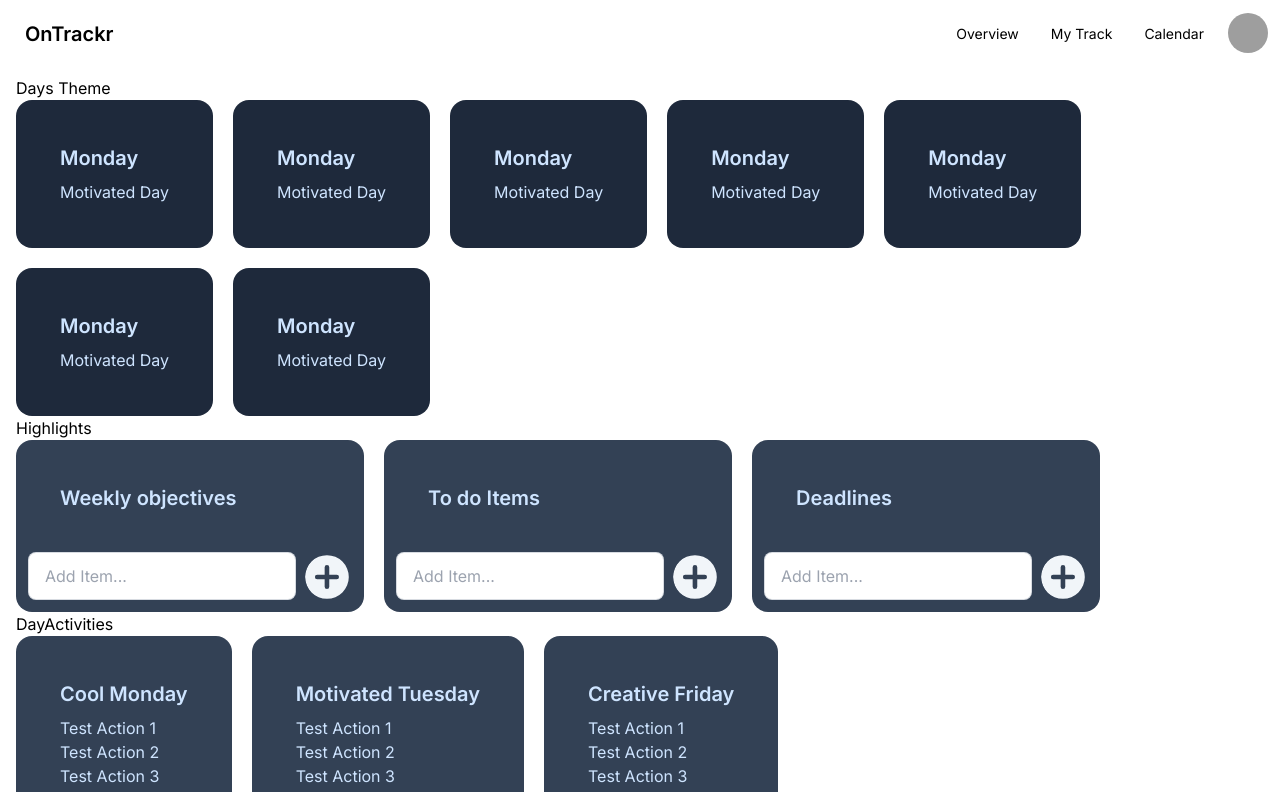
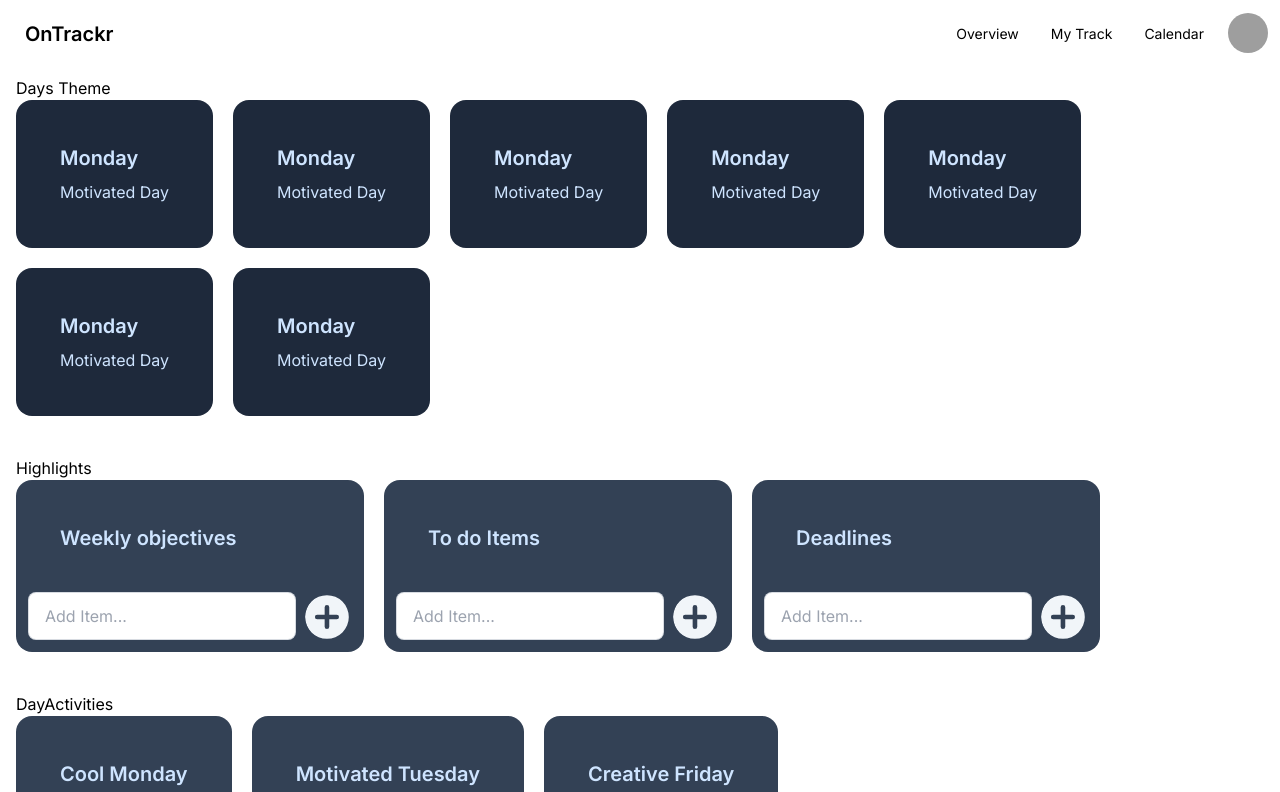
Before and after one commit to irfiacre/ontrackr, a Next.js app: page / in a window 1280 px wide. Shown: the top 792 px of the page. Built offline with nearby package versions, Linux system fonts and the light colour scheme; grey boxes are pictures that could not be loaded.

Commit message:
--no-edit

```diff
--- a/app/page.tsx
+++ b/app/page.tsx
@@ -52,7 +52,7 @@ export default function Home() {
             </div>
           ))}
         </div>
-        <div>
+        <div className="py-10">
           <Highlights />
         </div>
         <div>
```
